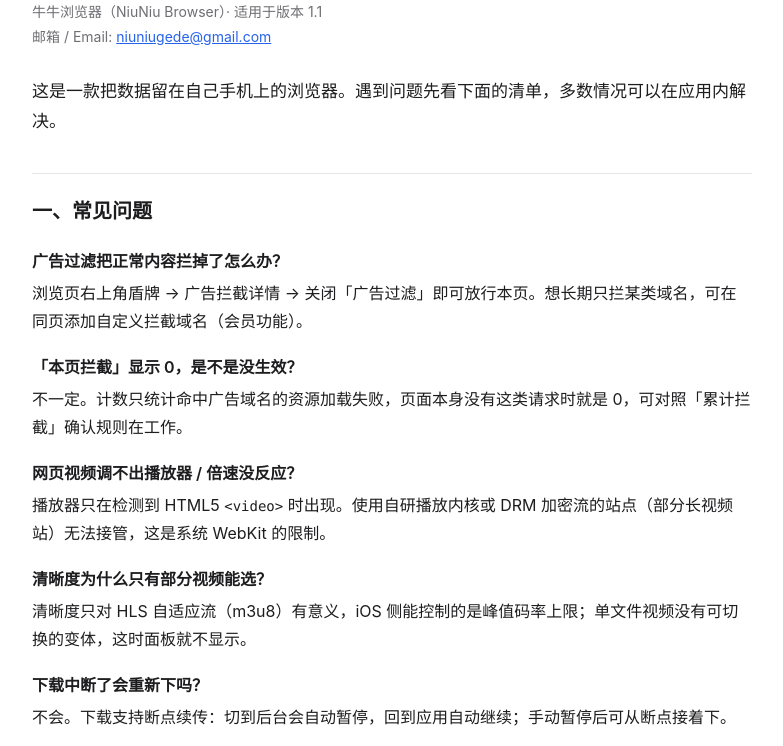
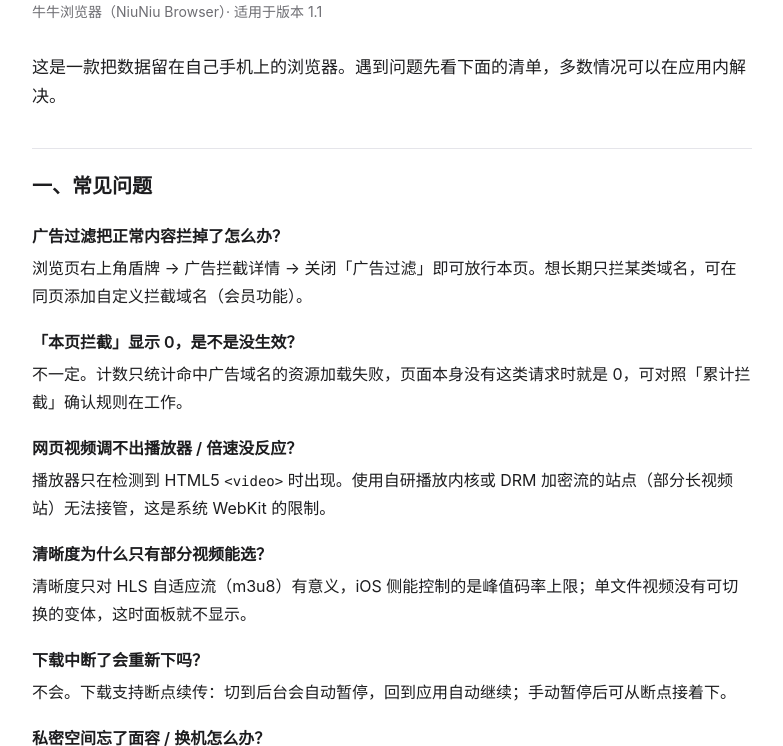
Before and after one commit to app111/privacy, a plain HTML site: page niuniu-support.html in a window 1280 px wide. Shown: the part 89-835 px from the top of the page, without its empty margins (248-1031 px from the left). Drawn offline with Linux system fonts and the light colour scheme.

Commit message:
Remove email contact from niuniu-support.html
Removed email address from the support page.

```diff
--- a/niuniu-support.html
+++ b/niuniu-support.html
@@ -28,7 +28,6 @@
 <main>
   <h1>支持 / Support</h1>
   <p class="meta">牛牛浏览器（NiuNiu Browser）· 适用于版本 1.1<br>
-  邮箱 / Email: <a href="mailto:niuniugede@gmail.com">niuniugede@gmail.com</a></p>
 
   <p class="lead">这是一款把数据留在自己手机上的浏览器。遇到问题先看下面的清单，多数情况可以在应用内解决。</p>
 
```
